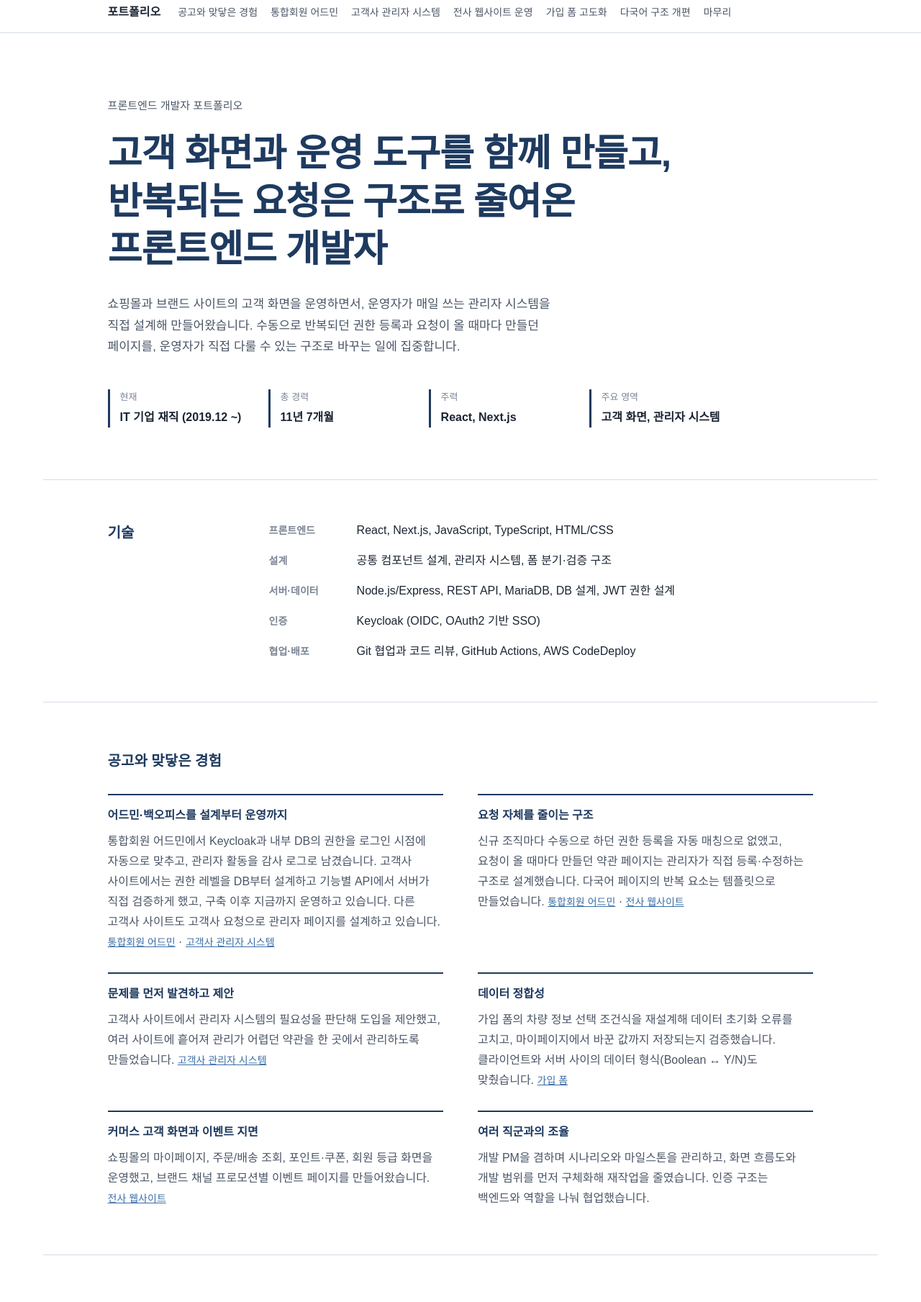
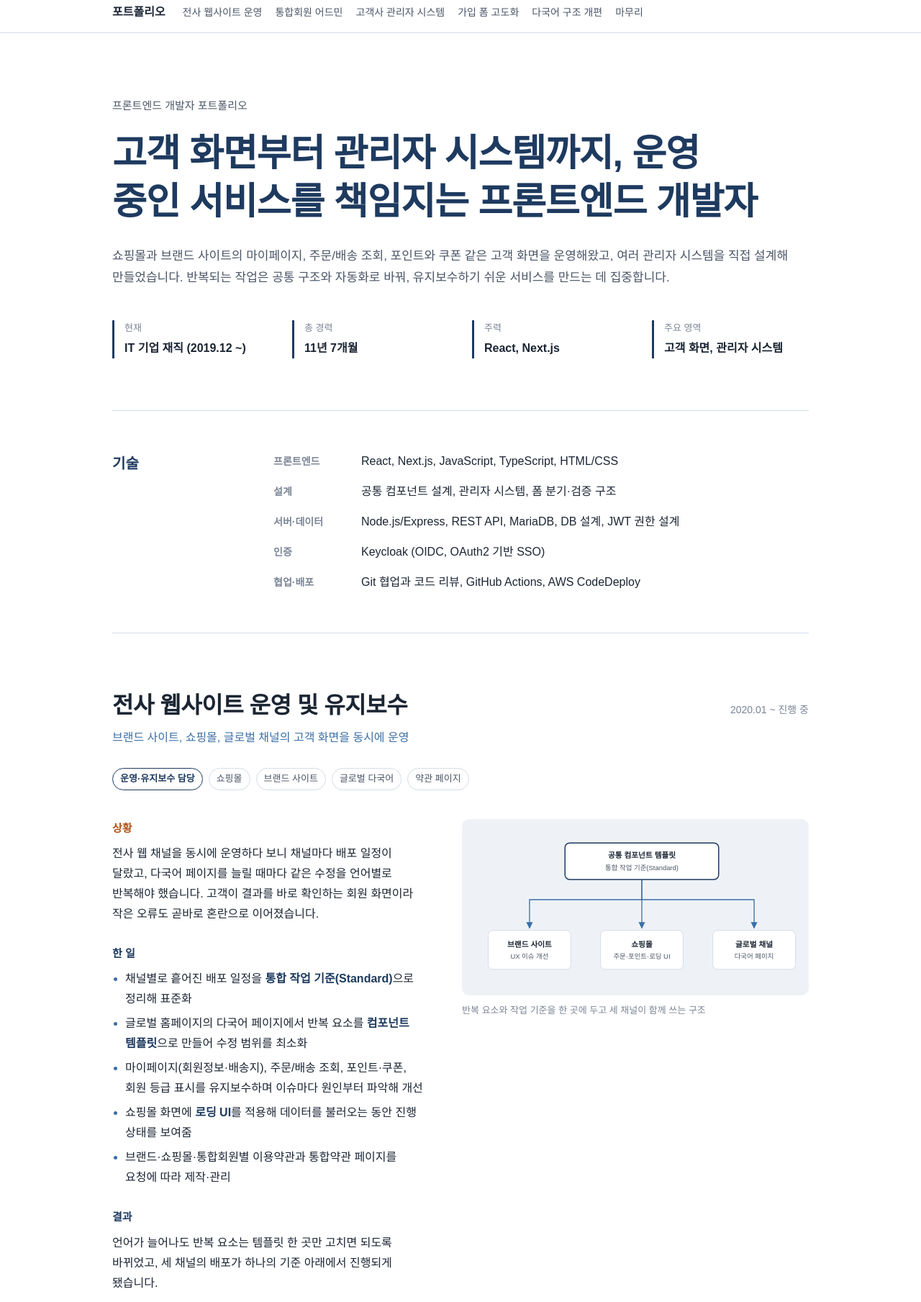
Before and after one commit to onjwon/jw-fe, a plain HTML site: page kakao-zigzag.html in a window 1280 px wide. Shown: the part 11-1820 px from the top of the page at 72% size. Drawn offline with Linux system fonts and the light colour scheme; a web font is replaced by a local one.

Commit message:
정보수정

```diff
--- a/kakao-zigzag.html
+++ b/kakao-zigzag.html
@@ -145,13 +145,6 @@ pre.code .c { color: var(--code-dim); }
 .closing { padding-top: 80px; padding-bottom: 96px; }
 .closing p { max-width: 40em; font-size: 17px; margin: 18px 0 0; }
 .contact { margin-top: 36px; font-weight: 600; }
-.fit { padding-top: 64px; padding-bottom: 64px; border-bottom: 1px solid var(--line); }
-.fit h2 { font-size: 20px; margin: 0; color: var(--navy); }
-.fit-list { margin: 28px 0 0; display: grid; grid-template-columns: repeat(auto-fit, minmax(300px, 1fr)); gap: 28px 48px; }
-.fit-list div { border-top: 2px solid var(--navy); padding-top: 14px; }
-.fit-list dt { font-weight: 600; color: var(--navy); }
-.fit-list dd { margin: 8px 0 0; color: var(--ink-soft); }
-.fit-list dd a { white-space: nowrap; font-size: 14px; }
 .ways { margin: 28px 0 0; display: grid; grid-template-columns: repeat(auto-fit, minmax(240px, 1fr)); gap: 28px 40px; }
 .ways div { border-top: 2px solid var(--navy); padding-top: 14px; }
 .ways dt { font-weight: 600; color: var(--navy); }
@@ -175,6 +168,25 @@ pre.code .c { color: var(--code-dim); }
   .fig-stack { position: static; }
   .project { break-inside: avoid-page; }
 }
+
+/* width alignment: text blocks span the full content width */
+.hero h1 { max-width: none; }
+.hero-lede, .flow-lede, .lead, .closing p, .also { max-width: none !important; }
+.problem-box, .result { max-width: none !important; }
+.hero-facts { max-width: none; grid-template-columns: repeat(4, minmax(0, 1fr)); }
+.hero-facts dd { white-space: nowrap; }
+@media (max-width: 860px) {
+  .hero-facts { grid-template-columns: repeat(2, minmax(0, 1fr)); }
+  .hero-facts dd { white-space: normal; }
+}
+
+/* divider lines line up with the text edges */
+.wrap { width: min(968px, calc(100% - 2 * clamp(24px, 7vw, 96px))); max-width: none; margin-left: auto; margin-right: auto; padding-left: 0 !important; padding-right: 0 !important; }
+.bar-in { width: min(968px, calc(100% - 2 * clamp(24px, 7vw, 96px))); max-width: none; padding-left: 0; padding-right: 0; }
+@media (max-width: 520px) {
+  .wrap, .bar-in { width: calc(100% - 48px); }
+}
+.hero h1 { text-wrap: balance; }
 </style>
 </head>
 <body>
@@ -183,10 +195,9 @@ pre.code .c { color: var(--code-dim); }
   <div class="bar-in">
     <a class="bar-name" href="#top">포트폴리오</a>
     <nav aria-label="프로젝트 바로가기">
-      <a href="#fit">공고와 맞닿은 경험</a>
+      <a href="#ops">전사 웹사이트 운영</a>
       <a href="#admin">통합회원 어드민</a>
       <a href="#client-admin">고객사 관리자 시스템</a>
-      <a href="#ops">전사 웹사이트 운영</a>
       <a href="#signup">가입 폼 고도화</a>
       <a href="#i18n">다국어 구조 개편</a>
       <a href="#contact">마무리</a>
@@ -197,8 +208,8 @@ pre.code .c { color: var(--code-dim); }
 <main id="top">
   <section class="hero wrap">
     <p class="hero-name">프론트엔드 개발자 포트폴리오</p>
-    <h1>고객 화면과 운영 도구를 함께 만들고, 반복되는 요청은 구조로 줄여온 프론트엔드 개발자</h1>
-    <p class="hero-lede">쇼핑몰과 브랜드 사이트의 고객 화면을 운영하면서, 운영자가 매일 쓰는 관리자 시스템을 직접 설계해 만들어왔습니다. 수동으로 반복되던 권한 등록과 요청이 올 때마다 만들던 페이지를, 운영자가 직접 다룰 수 있는 구조로 바꾸는 일에 집중합니다.</p>
+    <h1>고객 화면부터 관리자 시스템까지, 운영 중인 서비스를 책임지는 프론트엔드 개발자</h1>
+    <p class="hero-lede">쇼핑몰과 브랜드 사이트의 마이페이지, 주문/배송 조회, 포인트와 쿠폰 같은 고객 화면을 운영해왔고, 여러 관리자 시스템을 직접 설계해 만들었습니다. 반복되는 작업은 공통 구조와 자동화로 바꿔, 유지보수하기 쉬운 서비스를 만드는 데 집중합니다.</p>
     <dl class="hero-facts">
       <div><dt>현재</dt><dd>IT 기업 재직 (2019.12 ~)</dd></div>
       <div><dt>총 경력</dt><dd>11년 7개월</dd></div>
@@ -218,36 +229,61 @@ pre.code .c { color: var(--code-dim); }
     </div>
   </section>
 
-  <section class="fit wrap" id="fit" aria-labelledby="fit-title">
-    <h2 id="fit-title">공고와 맞닿은 경험</h2>
-    <dl class="fit-list">
-      <div>
-        <dt>어드민·백오피스를 설계부터 운영까지</dt>
-        <dd>통합회원 어드민에서 Keycloak과 내부 DB의 권한을 로그인 시점에 자동으로 맞추고, 관리자 활동을 감사 로그로 남겼습니다. 고객사 사이트에서는 권한 레벨을 DB부터 설계하고 기능별 API에서 서버가 직접 검증하게 했고, 구축 이후 지금까지 운영하고 있습니다. 다른 고객사 사이트도 고객사 요청으로 관리자 페이지를 설계하고 있습니다. <a href="#admin">통합회원 어드민</a> · <a href="#client-admin">고객사 관리자 시스템</a></dd>
+  <!-- 1. 전사 웹사이트 -->
+  <article class="project wrap" id="ops">
+    <div class="p-head">
+      <h2>전사 웹사이트 운영 및 유지보수</h2>
+      <span class="p-period">2020.01 ~ 진행 중</span>
+    </div>
+    <p class="p-sub">브랜드 사이트, 쇼핑몰, 글로벌 채널의 고객 화면을 동시에 운영</p>
+    <ul class="p-meta">
+      <li class="role">운영·유지보수 담당</li>
+      <li>쇼핑몰</li><li>브랜드 사이트</li><li>글로벌 다국어</li><li>약관 페이지</li>
+    </ul>
+    <div class="p-body">
+      <div class="story">
+        <h3 class="problem">상황</h3>
+        <p>전사 웹 채널을 동시에 운영하다 보니 채널마다 배포 일정이 달랐고, 다국어 페이지를 늘릴 때마다 같은 수정을 언어별로 반복해야 했습니다. 고객이 결과를 바로 확인하는 회원 화면이라 작은 오류도 곧바로 혼란으로 이어졌습니다.</p>
+        <h3>한 일</h3>
+        <ul>
+          <li>채널별로 흩어진 배포 일정을 <strong>통합 작업 기준(Standard)</strong>으로 정리해 표준화</li>
+          <li>글로벌 홈페이지의 다국어 페이지에서 반복 요소를 <strong>컴포넌트 템플릿</strong>으로 만들어 수정 범위를 최소화</li>
+          <li>마이페이지(회원정보·배송지), 주문/배송 조회, 포인트·쿠폰, 회원 등급 표시를 유지보수하며 이슈마다 원인부터 파악해 개선</li>
+          <li>쇼핑몰 화면에 <strong>로딩 UI</strong>를 적용해 데이터를 불러오는 동안 진행 상태를 보여줌</li>
+          <li>브랜드·쇼핑몰·통합회원별 이용약관과 통합약관 페이지를 요청에 따라 제작·관리</li>
+        </ul>
+        <h3>결과</h3>
+        <p>언어가 늘어나도 반복 요소는 템플릿 한 곳만 고치면 되도록 바뀌었고, 세 채널의 배포가 하나의 기준 아래에서 진행되게 됐습니다.</p>
       </div>
-      <div>
-        <dt>요청 자체를 줄이는 구조</dt>
-        <dd>신규 조직마다 수동으로 하던 권한 등록을 자동 매칭으로 없앴고, 요청이 올 때마다 만들던 약관 페이지는 관리자가 직접 등록·수정하는 구조로 설계했습니다. 다국어 페이지의 반복 요소는 템플릿으로 만들었습니다. <a href="#admin">통합회원 어드민</a> · <a href="#ops">전사 웹사이트</a></dd>
+      <div class="fig-stack">
+        <figure>
+          <div class="diagram">
+            <svg viewBox="0 0 560 250" role="img" aria-label="공통 템플릿과 작업 기준이 세 채널에 함께 적용되는 구조">
+              <defs>
+                <marker id="a1" viewBox="0 0 10 10" refX="9" refY="5" markerWidth="7" markerHeight="7" orient="auto"><path class="d-arrow" d="M0,0 L10,5 L0,10 z"/></marker>
+              </defs>
+              <rect class="d-key" x="150" y="16" width="260" height="62" rx="8"/>
+              <text class="d-t" x="280" y="42" text-anchor="middle">공통 컴포넌트 템플릿</text>
+              <text class="d-s" x="280" y="62" text-anchor="middle">통합 작업 기준(Standard)</text>
+              <path class="d-line" d="M280,78 V112 H90 V160" marker-end="url(#a1)"/>
+              <path class="d-line" d="M280,78 V160" marker-end="url(#a1)"/>
+              <path class="d-line" d="M280,112 H470 V160" marker-end="url(#a1)"/>
+              <rect class="d-box" x="20" y="164" width="140" height="66" rx="8"/>
+              <text class="d-t" x="90" y="192" text-anchor="middle">브랜드 사이트</text>
+              <text class="d-s" x="90" y="212" text-anchor="middle">UX 이슈 개선</text>
+              <rect class="d-box" x="210" y="164" width="140" height="66" rx="8"/>
+              <text class="d-t" x="280" y="192" text-anchor="middle">쇼핑몰</text>
+              <text class="d-s" x="280" y="212" text-anchor="middle">주문·포인트·로딩 UI</text>
+              <rect class="d-box" x="400" y="164" width="140" height="66" rx="8"/>
+              <text class="d-t" x="470" y="192" text-anchor="middle">글로벌 채널</text>
+              <text class="d-s" x="470" y="212" text-anchor="middle">다국어 페이지</text>
+            </svg>
+          </div>
+          <figcaption>반복 요소와 작업 기준을 한 곳에 두고 세 채널이 함께 쓰는 구조</figcaption>
+        </figure>
       </div>
-      <div>
-        <dt>문제를 먼저 발견하고 제안</dt>
-        <dd>고객사 사이트에서 관리자 시스템의 필요성을 판단해 도입을 제안했고, 여러 사이트에 흩어져 관리가 어렵던 약관을 한 곳에서 관리하도록 만들었습니다. <a href="#client-admin">고객사 관리자 시스템</a></dd>
-      </div>
-      <div>
-        <dt>데이터 정합성</dt>
-        <dd>가입 폼의 차량 정보 선택 조건식을 재설계해 데이터 초기화 오류를 고치고, 마이페이지에서 바꾼 값까지 저장되는지 검증했습니다. 클라이언트와 서버 사이의 데이터 형식(Boolean ↔ Y/N)도 맞췄습니다. <a href="#signup">가입 폼</a></dd>
-      </div>
-      <div>
-        <dt>커머스 고객 화면과 이벤트 지면</dt>
-        <dd>쇼핑몰의 마이페이지, 주문/배송 조회, 포인트·쿠폰, 회원 등급 화면을 운영했고, 브랜드 채널 프로모션별 이벤트 페이지를 만들어왔습니다. <a href="#ops">전사 웹사이트</a></dd>
-      </div>
-      <div>
-        <dt>여러 직군과의 조율</dt>
-        <dd>개발 PM을 겸하며 시나리오와 마일스톤을 관리하고, 화면 흐름도와 개발 범위를 먼저 구체화해 재작업을 줄였습니다. 인증 구조는 백엔드와 역할을 나눠 협업했습니다.</dd>
-      </div>
-    </dl>
-  </section>
-
+    </div>
+  </article>
 
   <!-- 2. 통합회원 어드민 -->
   <article class="project wrap" id="admin">
@@ -268,7 +304,7 @@ pre.code .c { color: var(--code-dim); }
         <ul>
           <li><strong>Keycloak(회원정보·그룹)과 내부 DB(메뉴별 권한)의 역할을 분리</strong>하고, 로그인 시점에 자동으로 Upsert해 권한이 매칭되도록 구조를 새로 만듦</li>
           <li>버튼·모달·폼 등 반복되는 UI를 <strong>공통 컴포넌트</strong>로 분리해 여러 관리자 화면에서 재사용</li>
-          <li>요청이 올 때마다 개발자가 사이트별 페이지로 만들어 관리하던 약관을 사이트·문서유형·버전 단위로 데이터화하고, <strong>관리자가 에디터로 직접 등록·수정</strong>하는 구조로 설계</li>
+          <li>사이트별 개별 페이지로 흩어져 있던 약관을 사이트·문서유형·버전 단위로 데이터화하고, 관리자가 에디터로 직접 등록·수정</li>
           <li>관리자의 모든 활동을 감사 로그로 남기고, 한 번에 전체를 불러오던 로그 목록을 <strong>페이지네이션</strong>으로 전환</li>
           <li>인증 서버(Keycloak)에 설정된 세션 만료 정책을 서버 미들웨어와 클라이언트 타이머 양쪽에 똑같이 반영해 자동 로그아웃 구현</li>
           <li>소셜·이메일·구 아이디로 흩어진 회원 데이터를 3가지 유형으로 나눠 통합 조회 가능하게 재구축</li>
@@ -312,7 +348,6 @@ pre.code .c { color: var(--code-dim); }
     </div>
   </article>
 
-  <!-- 3 -->
   <article class="project wrap" id="client-admin">
     <div class="p-head">
       <h2>수입차 브랜드 A 고객사 사이트 구축 및 운영</h2>
@@ -372,62 +407,6 @@ pre.code .c { color: var(--code-dim); }
             </svg>
           </div>
           <figcaption>권한 레벨을 토큰에 담고, 기능별 API에서 서버가 다시 확인</figcaption>
-        </figure>
-      </div>
-    </div>
-  </article>
-
-  <!-- 1. 전사 웹사이트 -->
-  <article class="project wrap" id="ops">
-    <div class="p-head">
-      <h2>전사 웹사이트 운영 및 유지보수</h2>
-      <span class="p-period">2020.01 ~ 진행 중</span>
-    </div>
-    <p class="p-sub">브랜드 사이트, 쇼핑몰, 글로벌 채널의 고객 화면을 동시에 운영</p>
-    <ul class="p-meta">
-      <li class="role">운영·유지보수 담당</li>
-      <li>쇼핑몰</li><li>브랜드 사이트</li><li>글로벌 다국어</li><li>약관 페이지</li>
-    </ul>
-    <div class="p-body">
-      <div class="story">
-        <h3 class="problem">상황</h3>
-        <p>세 채널을 동시에 운영하다 보니 채널마다 배포 일정이 달랐고, 다국어 페이지를 늘릴 때마다 같은 수정을 언어별로 반복해야 했습니다. 고객이 결과를 바로 확인하는 회원 화면이라 작은 오류도 곧바로 혼란으로 이어졌습니다.</p>
-        <h3>한 일</h3>
-        <ul>
-          <li>채널별로 흩어진 배포 일정을 <strong>통합 작업 기준(Standard)</strong>으로 정리해 표준화</li>
-          <li>글로벌 홈페이지의 다국어 페이지에서 반복 요소를 <strong>컴포넌트 템플릿</strong>으로 만들어 수정 범위를 최소화</li>
-          <li>마이페이지(회원정보·배송지), 주문/배송 조회, 포인트·쿠폰, 회원 등급 표시를 유지보수하며 이슈마다 원인부터 파악해 개선</li>
-          <li>쇼핑몰 화면에 <strong>로딩 UI</strong>를 적용해 데이터를 불러오는 동안 진행 상태를 보여줌</li>
-          <li>브랜드·쇼핑몰·통합회원별 이용약관과 통합약관 페이지를 요청에 따라 제작·관리</li>
-        </ul>
-        <h3>결과</h3>
-        <p>언어가 늘어나도 반복 요소는 템플릿 한 곳만 고치면 되도록 바뀌었고, 세 채널의 배포가 하나의 기준 아래에서 진행되게 됐습니다.</p>
-      </div>
-      <div class="fig-stack">
-        <figure>
-          <div class="diagram">
-            <svg viewBox="0 0 560 250" role="img" aria-label="공통 템플릿과 작업 기준이 세 채널에 함께 적용되는 구조">
-              <defs>
-                <marker id="a1" viewBox="0 0 10 10" refX="9" refY="5" markerWidth="7" markerHeight="7" orient="auto"><path class="d-arrow" d="M0,0 L10,5 L0,10 z"/></marker>
-              </defs>
-              <rect class="d-key" x="150" y="16" width="260" height="62" rx="8"/>
-              <text class="d-t" x="280" y="42" text-anchor="middle">공통 컴포넌트 템플릿</text>
-              <text class="d-s" x="280" y="62" text-anchor="middle">통합 작업 기준(Standard)</text>
-              <path class="d-line" d="M280,78 V112 H90 V160" marker-end="url(#a1)"/>
-              <path class="d-line" d="M280,78 V160" marker-end="url(#a1)"/>
-              <path class="d-line" d="M280,112 H470 V160" marker-end="url(#a1)"/>
-              <rect class="d-box" x="20" y="164" width="140" height="66" rx="8"/>
-              <text class="d-t" x="90" y="192" text-anchor="middle">브랜드 사이트</text>
-              <text class="d-s" x="90" y="212" text-anchor="middle">UX 이슈 개선</text>
-              <rect class="d-box" x="210" y="164" width="140" height="66" rx="8"/>
-              <text class="d-t" x="280" y="192" text-anchor="middle">쇼핑몰</text>
-              <text class="d-s" x="280" y="212" text-anchor="middle">주문·포인트·로딩 UI</text>
-              <rect class="d-box" x="400" y="164" width="140" height="66" rx="8"/>
-              <text class="d-t" x="470" y="192" text-anchor="middle">글로벌 채널</text>
-              <text class="d-s" x="470" y="212" text-anchor="middle">다국어 페이지</text>
-            </svg>
-          </div>
-          <figcaption>반복 요소와 작업 기준을 한 곳에 두고 세 채널이 함께 쓰는 구조</figcaption>
         </figure>
       </div>
     </div>
@@ -495,7 +474,6 @@ pre.code .c { color: var(--code-dim); }
     </div>
   </article>
 
-  <!-- 5 -->
   <article class="project wrap" id="i18n">
     <div class="p-head">
       <h2>수입차 브랜드 B 고객사 사이트 개편 및 운영</h2>
@@ -575,8 +553,22 @@ pre.code .c { color: var(--code-dim); }
   </section>
 
   <section class="closing wrap" id="contact" aria-labelledby="closing-title">
-    <h2 id="closing-title">이어가고 싶은 일</h2>
-    <p>고객이 보는 화면과 운영자가 쓰는 도구를 함께 만들며, 운영자가 개발 요청 없이 직접 처리할 수 있는 구조를 만들어왔습니다. 전시·콘텐츠 운영을 위한 어드민과 백오피스에서 이 경험을 이어가고, 반복되는 운영 요청을 구조로 줄이는 일에 기여하고 싶습니다.</p>
+    <h2 id="closing-title">일하는 방식</h2>
+    <dl class="ways">
+      <div>
+        <dt>반복되는 일은 구조로 바꿉니다</dt>
+        <dd>신규 조직마다 수동으로 하던 권한 등록은 로그인 시점 자동 매칭으로, 컴포넌트에 하드코딩된 다국어 텍스트는 언어별 JSON으로, 수동 배포는 빌드·배포 자동화로 바꿨습니다.</dd>
+      </div>
+      <div>
+        <dt>필요한 것은 먼저 제안합니다</dt>
+        <dd>고객사 사이트에서 관리자 시스템의 필요성을 판단해 도입을 제안했고, 여러 사이트에 흩어져 관리가 어렵던 약관은 한 곳에서 관리할 수 있도록 만들었습니다.</dd>
+      </div>
+      <div>
+        <dt>만든 뒤에도 운영까지 맡습니다</dt>
+        <dd>구축한 고객사 사이트들은 지금도 콘텐츠 교체와 펌웨어 버전 업데이트 등 운영을 이어가고 있고, 고객사 요청으로 관리자 페이지를 새로 설계하고 있습니다.</dd>
+      </div>
+    </dl>
+    <p>고객이 직접 쓰는 화면과 운영자가 매일 쓰는 관리자 시스템을 함께 다루는 팀에서, 이 방식으로 기여하고 싶습니다.</p>
     <p class="contact">연락처와 회사 정보는 제출한 이력서에 있습니다.</p>
   </section>
 </main>
```
